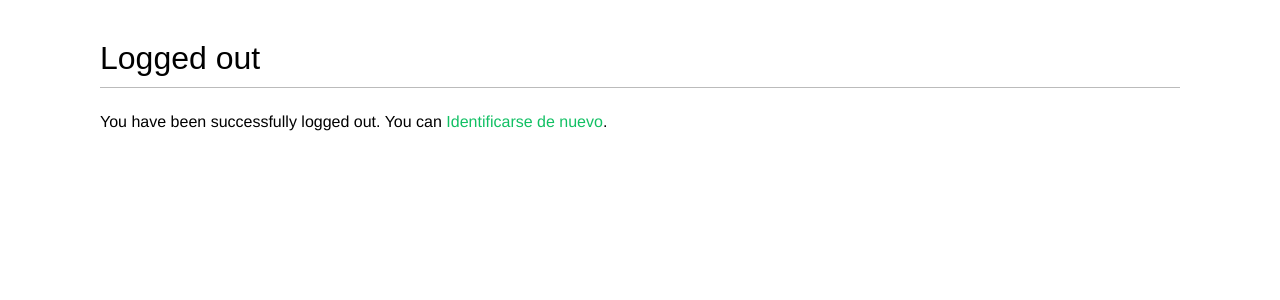
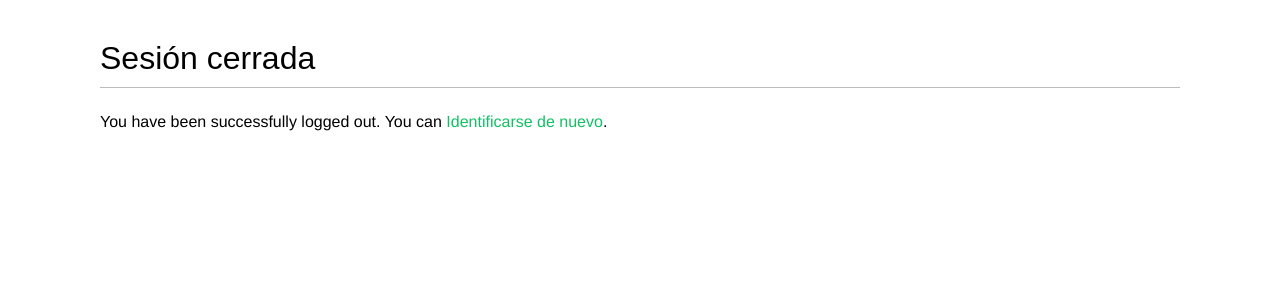
Before and after one commit to CAMorales/managingaccounts, a Django app: page /account/logout/ in a window 1280 px wide. Shown: the part 47-347 px from the top of the page. Run offline with Django 3.2, Linux system fonts and the light colour scheme; some web fonts are replaced.

Commit message:
Change title on logged_out.html

```diff
--- a/account/templates/registration/logged_out.html
+++ b/account/templates/registration/logged_out.html
@@ -5,9 +5,9 @@
 	<div class="breadcrumbs"><a href="{% url "account:login" %}"></a>{% trans "Login" %}</div>
 {% endblock breadcrumbs %}
 
-{% block title %}Logged out{% endblock %}
+{% block title %}{{ title }}{% endblock %}
 
 {% block content %}
-  <h1>Logged out</h1>
+  <h1>{{ title }}</h1>
   <p>{% trans "You have been successfully logged out. You can" %} <a href="{% url "account:login" %}">{% trans 'Log in again' %}</a>.</p>
 {% endblock %}
```
Also changed, not shown: account/templates/account/dashboard.html (+1 -0 lines), db.sqlite3.
